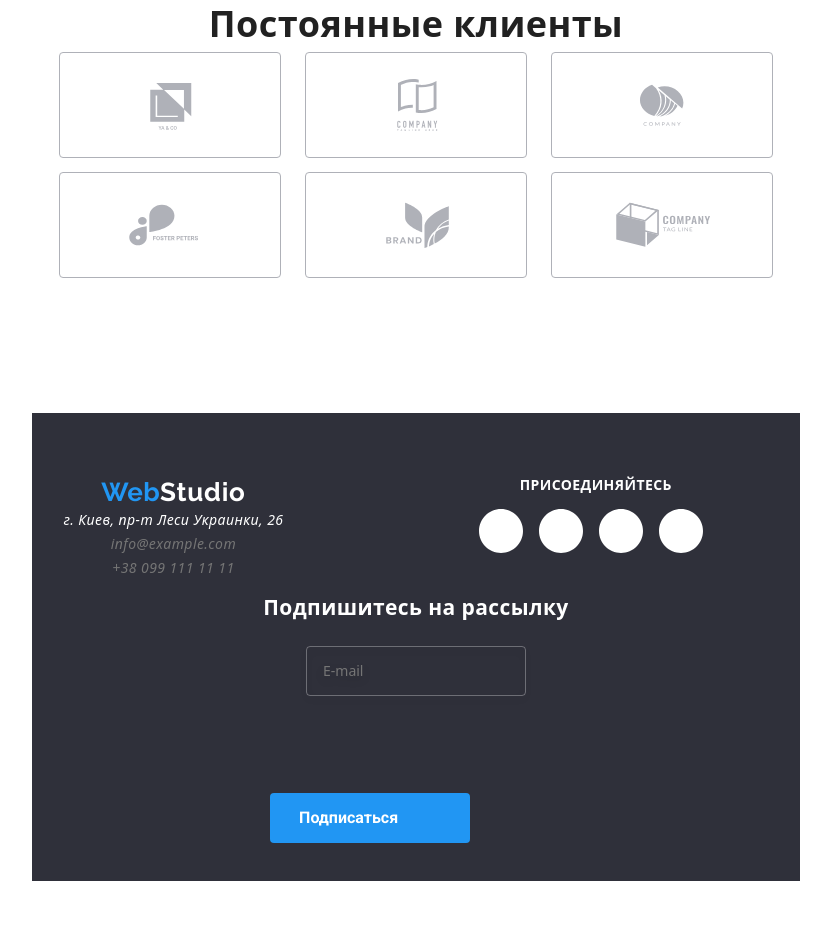
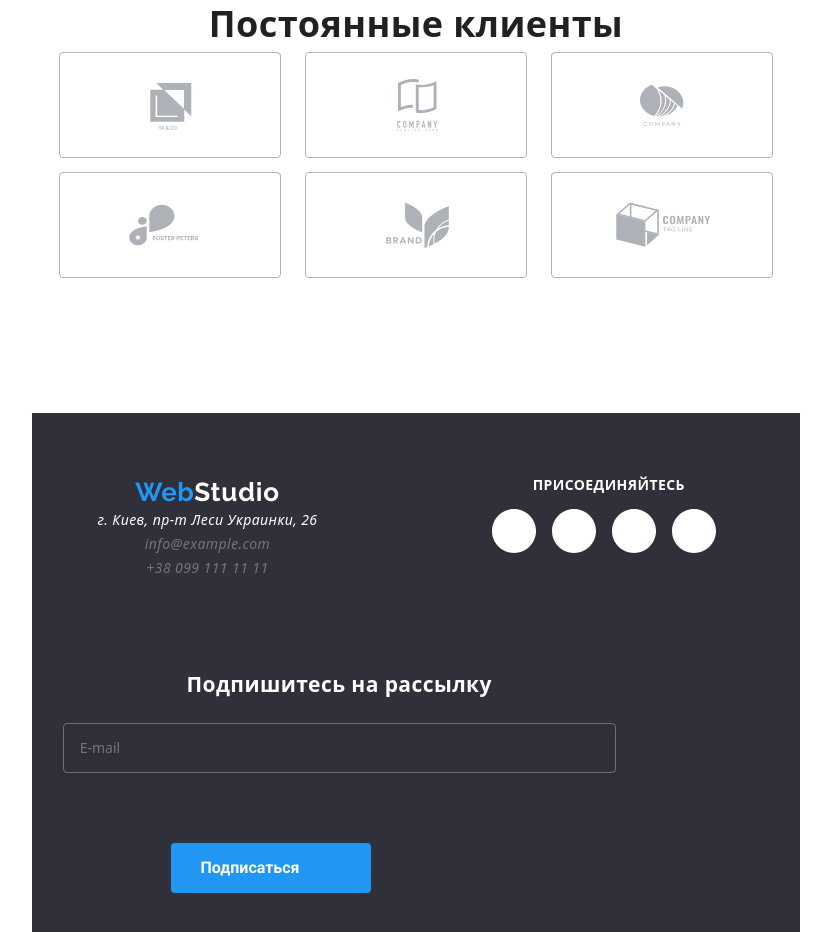
Before and after one commit to M4ksym/SCSS, a plain HTML site: page index.html in a window 1280 px wide. Shown: the part 2424-3356 px from the top of the page, without its empty margins (224-1055 px from the left). Before the commit the page ends 3305 px from the top, so only its background shows below. Drawn offline with nearby package versions, Linux system fonts and the light colour scheme; files that its build step writes are made by us from their sources.

Commit message:
Update _section-footer.scss

```diff
--- a/sass/components/_section-footer.scss
+++ b/sass/components/_section-footer.scss
@@ -37,14 +37,13 @@
     display: flex;
     justify-content: space-around;
   }
-  @media screen and (min-width: 1599px) {
+  @media screen and (max-width: 1599px) {
     display: flex;
-    margin-left: 13%;
+    margin-left: 5%;
     margin-bottom: 10%;
   }
   @media screen and (min-width: 1600px) {
     display: flex;
-    margin-left: 8%;
   }
 }
 .footer-address {
@@ -113,16 +112,16 @@
   }
 }
 .footer-mail {
+  margin-left: -20%;
   @media screen and (min-width: 1600px) {
-    display: grid;
   }
 }
 .form-field {
   flex-direction: column;
   border-radius: 5px;
   box-sizing: border-box;
-  @media screen and (min-width: 400px) {
-    width: 100%;
+  @media screen and (max-width: 479px) {
+    margin-left: 28%;
   }
   @media screen and (min-width: 480px) {
     padding-top: 20px;
@@ -144,11 +143,16 @@
   background-color: inherit;
   border: 1px solid rgba(255, 255, 255, 0.3);
   filter: drop-shadow(0px 4px 4px rgba(0, 0, 0, 0.15));
+  @media screen and (min-width: 400px) {
+    width: 60%;
+  }
   @media screen and (min-width: 1600px) {
     width: 358px;
   }
 }
-
+.div-footer-button {
+  margin-left: -10%;
+}
 .svg-button {
   transform: translateY(calc(-100%));
   transition: 1000ms $cubic 500ms;
@@ -188,11 +192,11 @@
   @media screen and (min-width: 480px) {
     margin-left: 31%;
   }
-  // @media screen and (min-width: 768px) {
-  //   margin-top: 5%;
-  //   margin-left: 38%;
-  // }
+  @media screen and (max-width: 1599px) {
+    margin-top: 5%;
+    margin-left: 38%;
+  }
   // @media screen and (min-width: 1600px) {
-  //   margin-left: 5%;
+  //   margin-left: -1%;
   // }
 }
```
